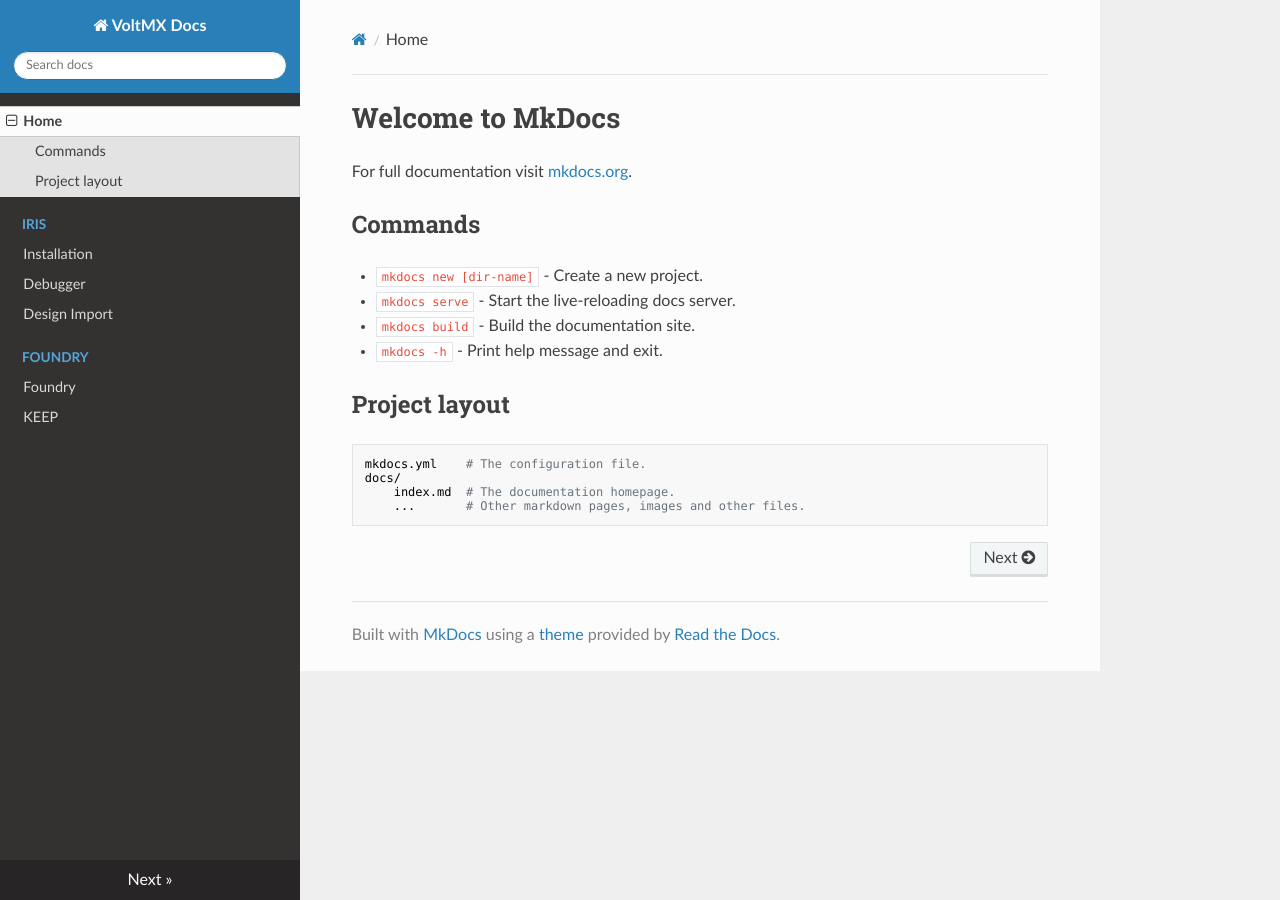
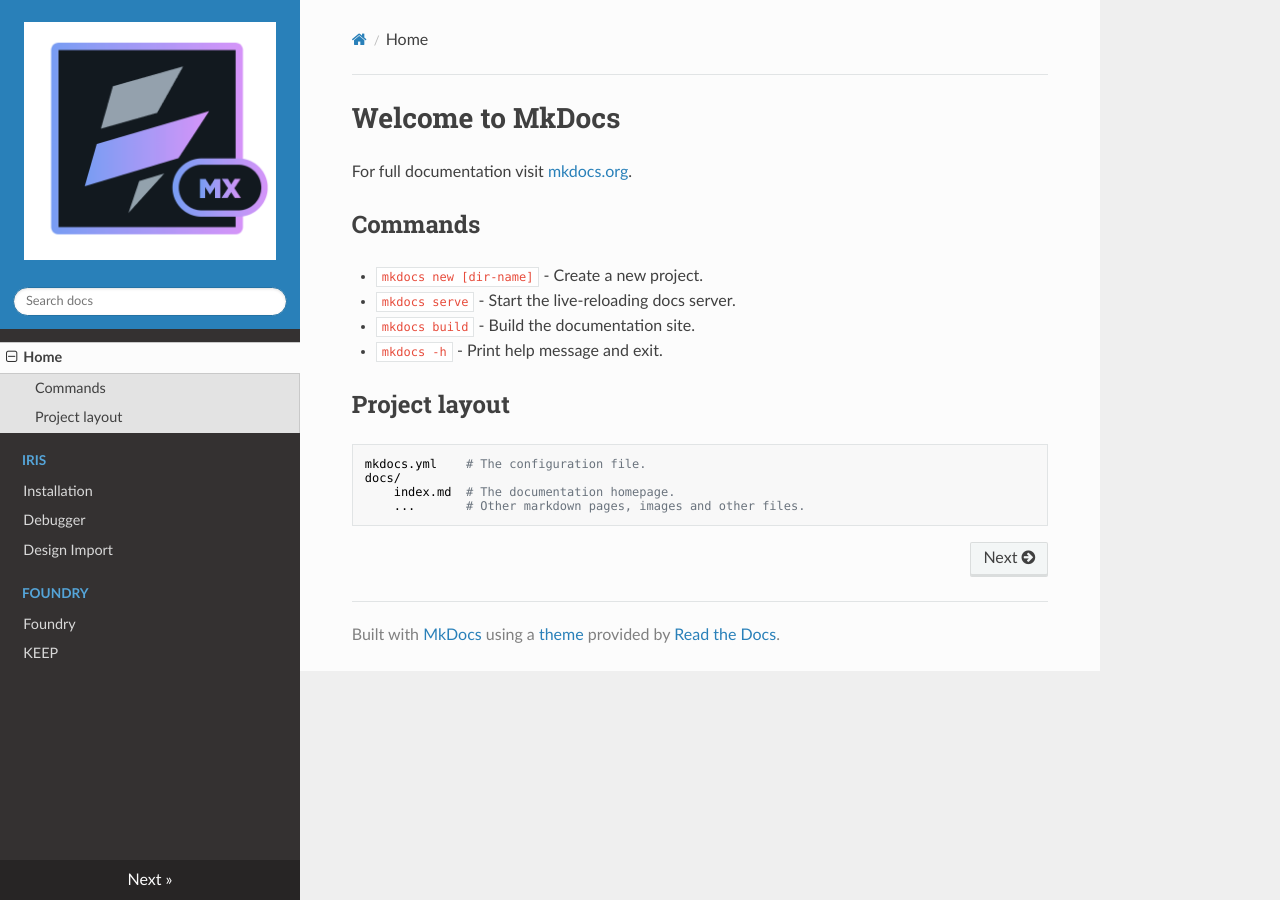
Before and after one commit to paguejoy/voltmx-design-import, an MkDocs documentation site: the page built from docs/index.md, in a window 1280 px wide. Built offline with MkDocs 1.6.1, drawn with Linux system fonts in a browser that asks for light colours; nearby versions of some CDN libraries.

Commit message:
added logo

```diff
--- a/mkdocs.yml
+++ b/mkdocs.yml
@@ -10,4 +10,8 @@
         - Foundry: 'foundry/Foundry.md'
         - KEEP: 'foundry/Keep.md'
 
-theme: readthedocs
+theme:
+    name: readthedocs
+    highlightjs: true
+    sticky_navigation: true
+    logo: ./logo.png
```
